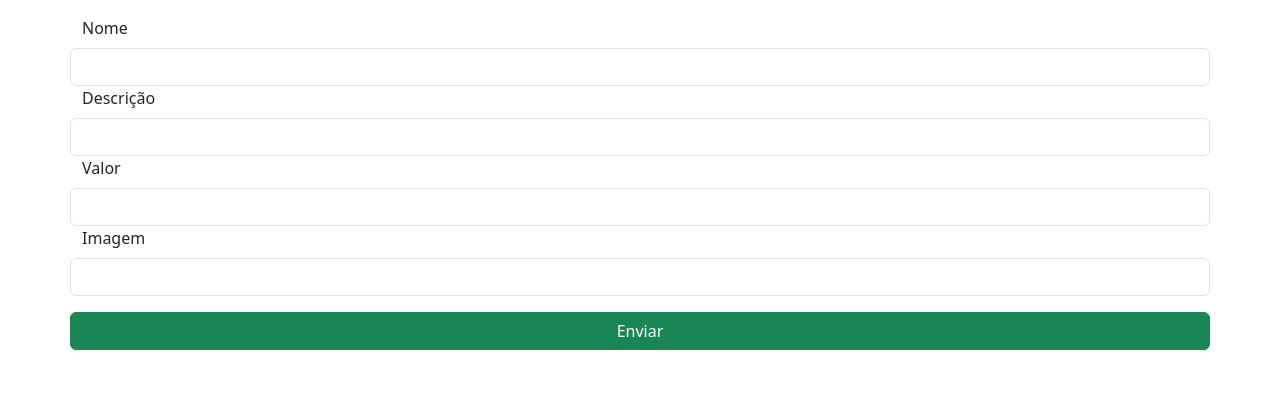
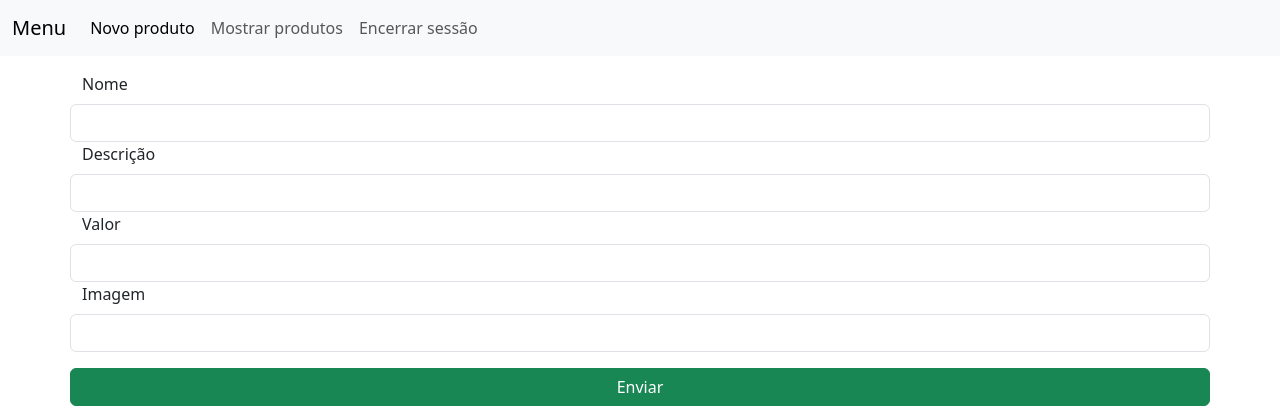
Before and after one commit to daniellucas04/web-development-2, a PHP site: page /novo.php in a window 1280 px wide. Shown: the top 420 px of the page. Run offline with PHP 8.4, Linux system fonts and the light colour scheme.

Commit message:
Aula 05 part 2

```diff
--- /dev/null
+++ b/aula-05/menu.php
@@ -0,0 +1,21 @@
+<nav class="navbar navbar-expand-lg bg-body-tertiary">
+  <div class="container-fluid">
+    <a class="navbar-brand" href="#">Menu</a>
+    <button class="navbar-toggler" type="button" data-bs-toggle="collapse" data-bs-target="#navbarNav" aria-controls="navbarNav" aria-expanded="false" aria-label="Toggle navigation">
+      <span class="navbar-toggler-icon"></span>
+    </button>
+    <div class="collapse navbar-collapse" id="navbarNav">
+      <ul class="navbar-nav">
+        <li class="nav-item">
+            <a class="nav-link <?= ($pgAtual == 'novo') ? 'active' : '' ?>" href="novo.php">Novo produto</a>
+        </li>
+        <li class="nav-item">
+            <a class="nav-link <?= ($pgAtual == 'mostra') ? 'active' : '' ?>" href="mostra.php">Mostrar produtos</a>
+        </li>
+        <li class="nav-item">
+            <a class="nav-link" href="sair.php">Encerrar sessão</a>
+        </li>
+      </ul>
+    </div>
+  </div>
+</nav>
--- a/aula-05/novo.php
+++ b/aula-05/novo.php
@@ -7,6 +7,10 @@
     <title>Novo produto</title>
 </head>
 <body>
+    <?php
+    $pgAtual = 'novo';
+    include 'menu.php';
+    ?>
     <div class="container mt-3">
         <form action="cria.php" method="post">
             <div class="row">
--- a/aula-05/sair.php
+++ b/aula-05/sair.php
@@ -14,4 +14,4 @@ if (ini_get("session.use_cookies")) {
 
 // Por último, destrói a sessão
 session_destroy();
-header('Location: mostra.php');
+header('Location: novo.php');
```
Also changed, not shown: aula-05/mostra.php (+14 -3 lines), aula-05/produto.php (+16 -9 lines).
